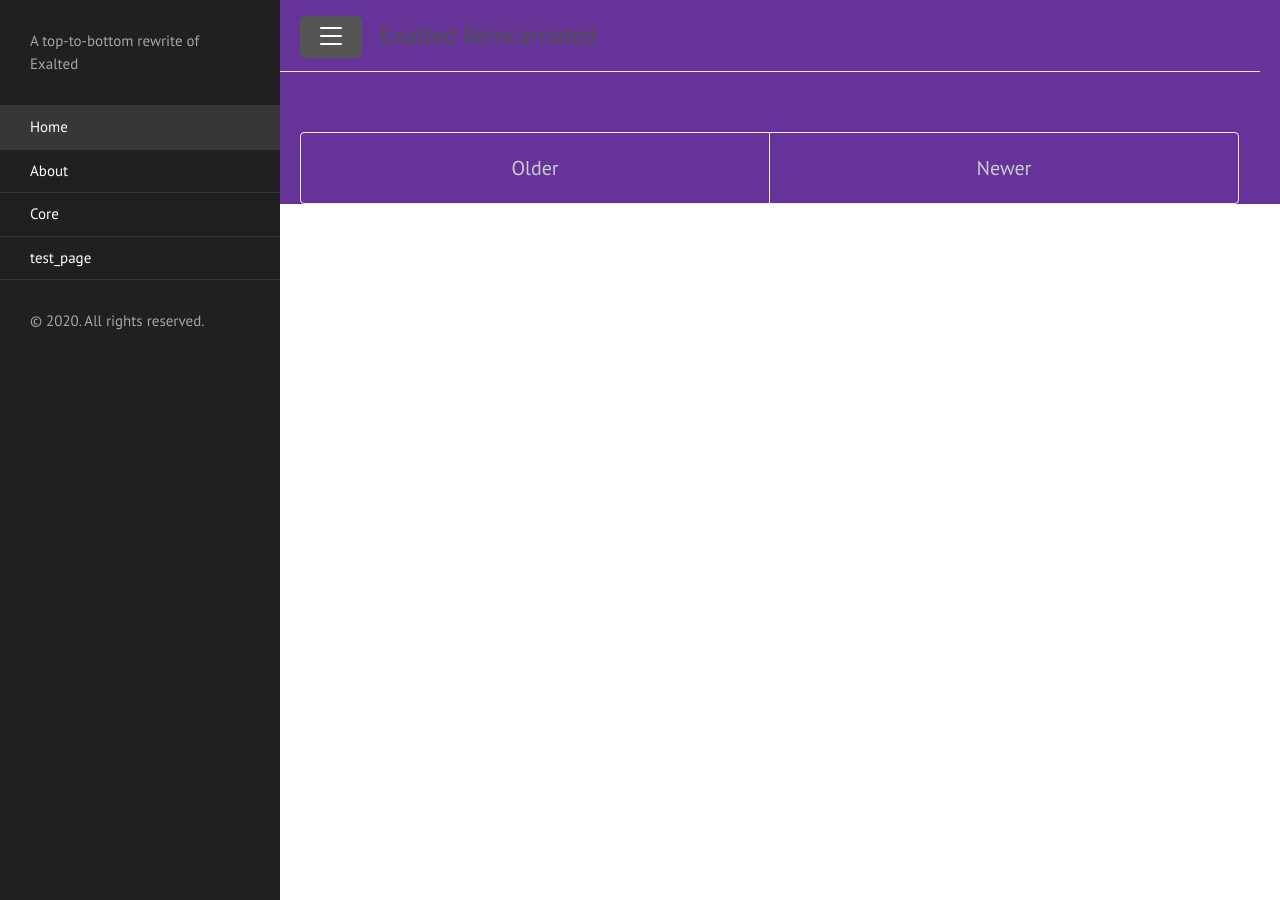
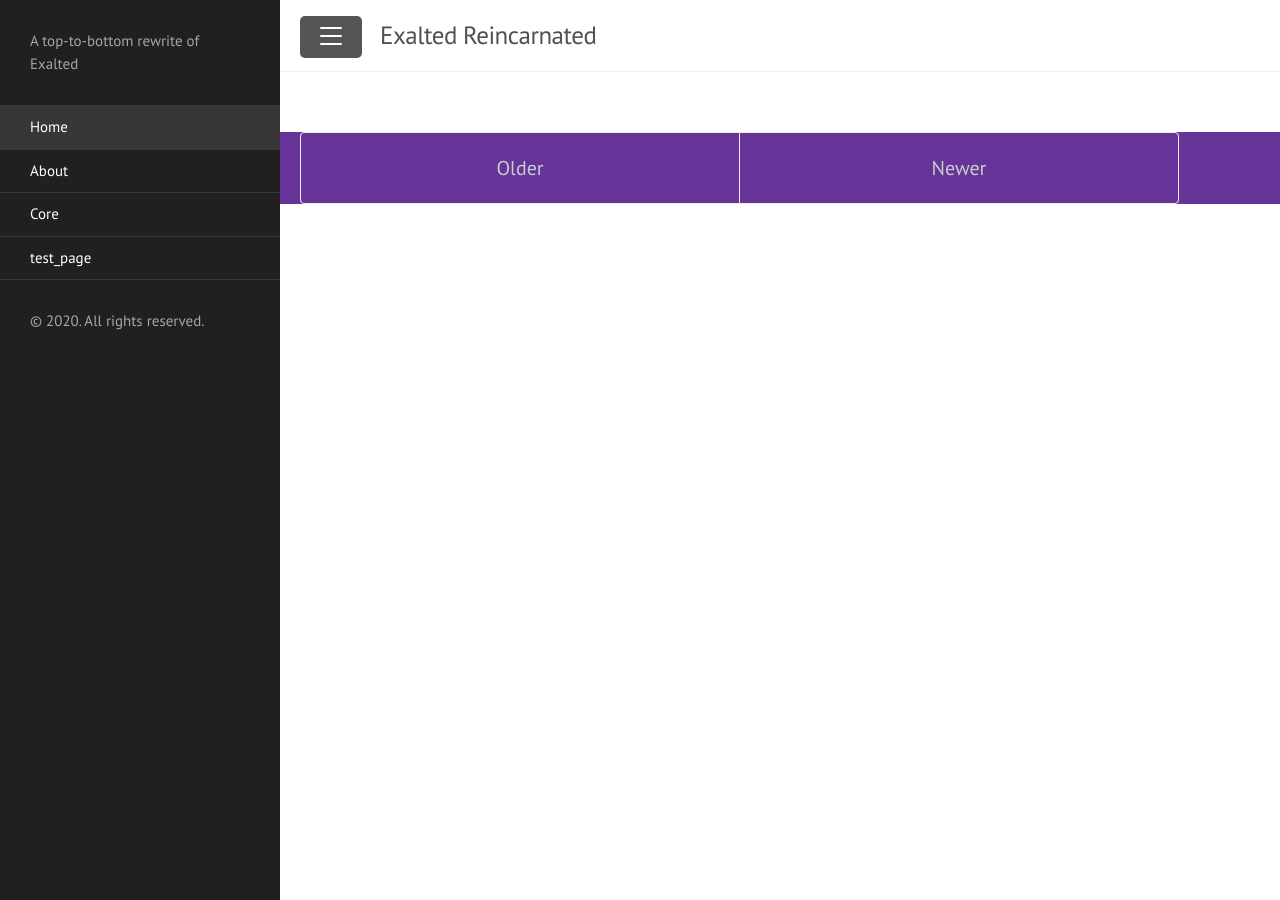
Before and after one commit to Dragonmystic707/exalted-reincarnated, a Jekyll site: the page built from docs/index.html, in a window 1280 px wide. Built offline with Jekyll 4.4.1, drawn with Linux system fonts in a browser that asks for light colours; the list of posts is cut into pages by our own code.

Commit message:
Children of Sidebar

```diff
--- a/docs/public/css/lanyon.css
+++ b/docs/public/css/lanyon.css
@@ -295,7 +295,7 @@
       -ms-transform: translateX(14rem);
           transform: translateX(14rem);
 }
-#sidebar-checkbox:checked ~ .wrap {
+#sidebar-checkbox:checked ~ .wrap > .container {
   padding-right: 15rem;
   background-color: rebeccapurple;
 }
```
